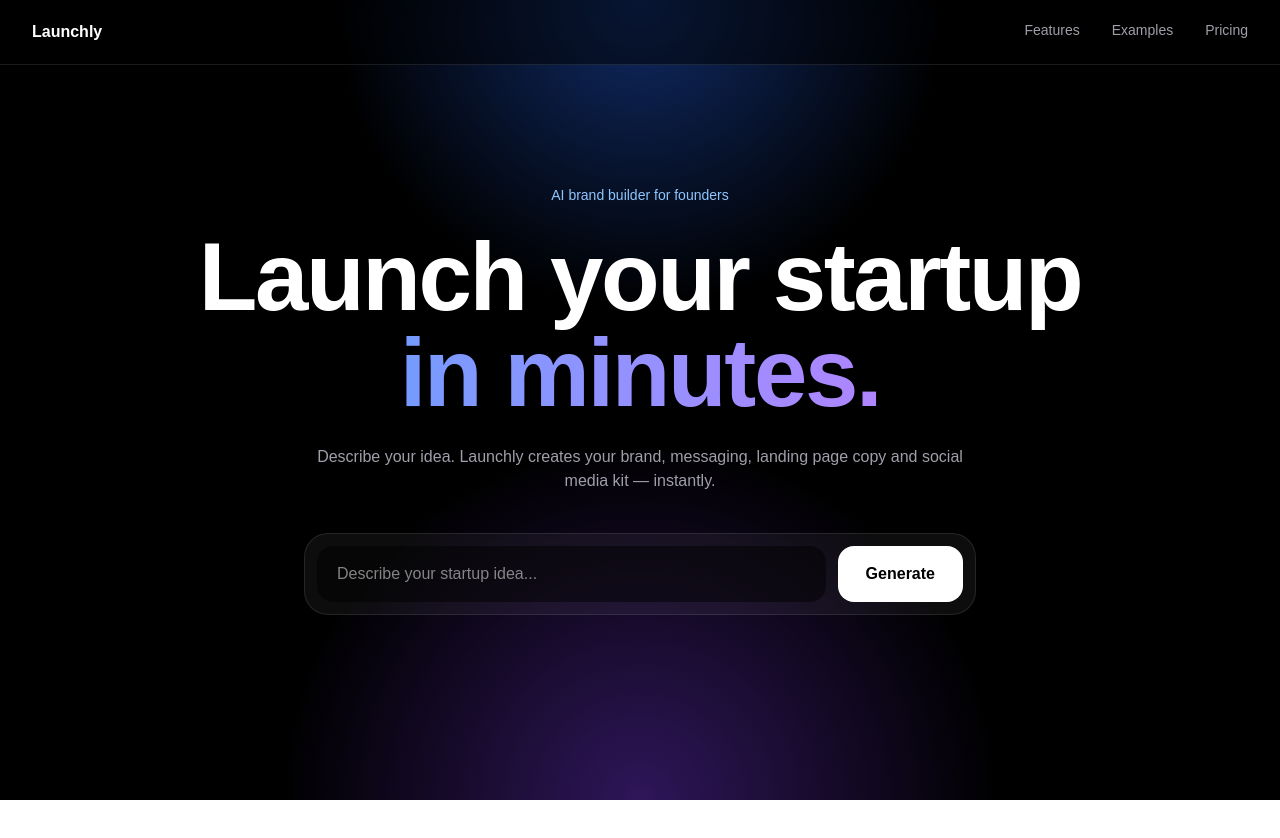
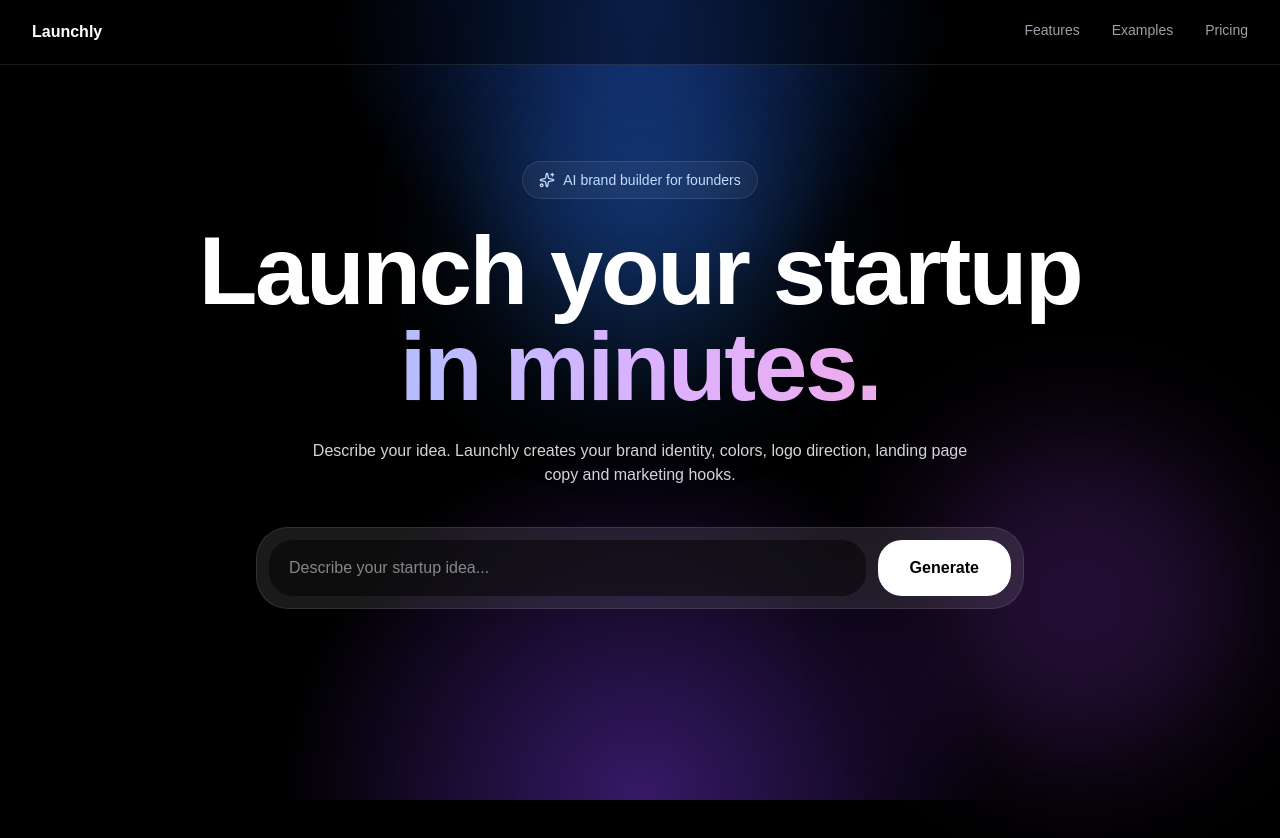
Before and after one commit to Anzhelika1008/launchly, a Next.js app: page / in a window 1280 px wide. Shown: the top 838 px of the page. Before the commit the page ends 800 px from the top, so only its background shows below. Built offline with nearby package versions, Linux system fonts and the light colour scheme.

Commit message:
Launchly v2 design

```diff
--- a/app/page.tsx
+++ b/app/page.tsx
@@ -1,18 +1,38 @@
 "use client";
 
 import { useState } from "react";
+import { motion } from "framer-motion";
+import { Copy, Sparkles, Palette, PenLine, ImageIcon, Globe2, Megaphone } from "lucide-react";
+
+type Brand = {
+  name: string;
+  tagline: string;
+  style: string;
+  colors: { name: string; hex: string }[];
+  logoIdea: string;
+  landingPage: {
+    headline: string;
+    subheadline: string;
+    cta: string;
+  };
+  instagramBio: string;
+  marketingHooks: string[];
+};
 
 export default function Home() {
   const [idea, setIdea] = useState("");
-  const [result, setResult] = useState("");
+  const [brand, setBrand] = useState<Brand | null>(null);
+  const [rawResult, setRawResult] = useState("");
   const [loading, setLoading] = useState(false);
 
   async function generateBrand() {
     if (!idea.trim()) return;
 
     setLoading(true);
-    setResult("");
+    setBrand(null);
+    setRawResult("");
 
+    try {
       const res = await fetch("/api/generate", {
         method: "POST",
         headers: { "Content-Type": "application/json" },
@@ -20,72 +40,214 @@
       });
 
       const data = await res.json();
-    setResult(data.result || data.error || "Something went wrong.");
+      const text = data.result || "";
+
+      setRawResult(text);
+      setBrand(JSON.parse(text));
+    } catch (error) {
+      console.error(error);
+      setRawResult("Something went wrong.");
+    } finally {
       setLoading(false);
     }
+  }
+
+  const copyText = brand
+    ? `${brand.name}\n${brand.tagline}\n\n${brand.style}\n\n${brand.logoIdea}`
+    : rawResult;
 
   return (
-    <main className="min-h-screen bg-black text-white">
-      <nav className="fixed top-0 z-50 flex w-full justify-between border-b border-white/10 bg-black/50 px-8 py-5 backdrop-blur">
+    <main className="min-h-screen overflow-hidden bg-black text-white">
+      <div className="pointer-events-none fixed inset-0 bg-[radial-gradient(circle_at_top,#2563eb80,transparent_30%),radial-gradient(circle_at_bottom,#7c3aed70,transparent_35%)]" />
+      <div className="pointer-events-none fixed left-1/2 top-20 h-72 w-72 -translate-x-1/2 rounded-full bg-blue-500/30 blur-3xl" />
+      <div className="pointer-events-none fixed bottom-10 right-10 h-80 w-80 rounded-full bg-purple-500/20 blur-3xl" />
+
+      <nav className="relative z-10 flex w-full justify-between border-b border-white/10 bg-black/40 px-8 py-5 backdrop-blur-xl">
         <div className="font-semibold">Launchly</div>
-        <div className="flex gap-8 text-sm text-zinc-400">
+        <div className="hidden gap-8 text-sm text-zinc-400 md:flex">
           <span>Features</span>
           <span>Examples</span>
           <span>Pricing</span>
         </div>
       </nav>
 
-      <section className="flex min-h-screen flex-col items-center justify-center px-6 text-center">
-        <div className="absolute inset-0 bg-[radial-gradient(circle_at_top,#2563eb70,transparent_30%),radial-gradient(circle_at_bottom,#7c3aed60,transparent_35%)]" />
+      <section className="relative z-10 flex min-h-screen flex-col items-center px-6 pb-24 pt-24 text-center">
+        <motion.div
+          initial={{ opacity: 0, y: 24 }}
+          animate={{ opacity: 1, y: 0 }}
+          className="max-w-5xl"
+        >
+          <div className="mx-auto mb-6 flex w-fit items-center gap-2 rounded-full border border-white/10 bg-white/5 px-4 py-2 text-sm text-blue-200">
+            <Sparkles size={16} />
+            AI brand builder for founders
+          </div>
 
-        <div className="relative z-10 max-w-4xl">
-          <p className="mb-6 text-sm text-blue-300">AI brand builder for founders</p>
-
-          <h1 className="text-6xl font-bold tracking-tight md:text-8xl">
+          <h1 className="text-6xl font-black tracking-tight md:text-8xl">
             Launch your startup
-            <span className="block bg-gradient-to-r from-blue-400 to-purple-400 bg-clip-text text-transparent">
+            <span className="block bg-gradient-to-r from-blue-300 via-purple-300 to-pink-300 bg-clip-text text-transparent">
               in minutes.
             </span>
           </h1>
 
-          <p className="mx-auto mt-6 max-w-2xl text-zinc-400">
-            Describe your idea. Launchly creates your brand, messaging,
-            landing page copy and social media kit — instantly.
+          <p className="mx-auto mt-6 max-w-2xl text-zinc-300">
+            Describe your idea. Launchly creates your brand identity, colors,
+            logo direction, landing page copy and marketing hooks.
           </p>
 
-          <div className="mx-auto mt-10 flex max-w-2xl gap-3 rounded-3xl border border-white/10 bg-white/5 p-3">
+          <div className="mx-auto mt-10 flex max-w-3xl gap-3 rounded-[2rem] border border-white/10 bg-white/10 p-3 backdrop-blur-xl">
             <input
               value={idea}
               onChange={(e) => setIdea(e.target.value)}
               placeholder="Describe your startup idea..."
-              className="flex-1 rounded-2xl bg-black/50 px-5 py-4 outline-none"
+              className="flex-1 rounded-3xl bg-black/50 px-5 py-4 outline-none"
             />
             <button
               onClick={generateBrand}
               disabled={loading}
-              className="rounded-2xl bg-white px-7 py-4 font-semibold text-black"
+              className="rounded-3xl bg-white px-8 py-4 font-bold text-black disabled:opacity-50"
             >
-              {loading ? "Generating..." : "Generate"}
+              {loading ? "Creating..." : "Generate"}
+            </button>
+          </div>
+        </motion.div>
+
+        {loading && (
+          <motion.div
+            initial={{ opacity: 0 }}
+            animate={{ opacity: 1 }}
+            className="mt-12 rounded-3xl border border-white/10 bg-white/10 px-8 py-6 backdrop-blur-xl"
+          >
+            <p className="text-lg font-semibold">✨ Creating your brand kit...</p>
+            <p className="mt-2 text-sm text-zinc-400">
+              Naming, colors, logo concept and marketing copy.
+            </p>
+          </motion.div>
+        )}
+
+        {brand && (
+          <motion.div
+            initial={{ opacity: 0, y: 40 }}
+            animate={{ opacity: 1, y: 0 }}
+            className="mt-16 w-full max-w-6xl text-left"
+          >
+            <div className="mb-8 flex flex-col justify-between gap-4 md:flex-row md:items-end">
+              <div>
+                <p className="text-sm uppercase tracking-[0.35em] text-blue-300">
+                  Brand Kit
+                </p>
+                <h2 className="mt-3 text-4xl font-black md:text-5xl">
+                  Your AI-generated identity
+                </h2>
+              </div>
+
+              <button
+                onClick={() => navigator.clipboard.writeText(copyText)}
+                className="flex w-fit items-center gap-2 rounded-full bg-white px-5 py-3 text-sm font-bold text-black hover:bg-zinc-200"
+              >
+                <Copy size={16} />
+                Copy all
               </button>
             </div>
 
-          {result && (
-            <div className="mx-auto mt-10 max-w-3xl whitespace-pre-wrap rounded-3xl border border-white/10 bg-white/5 p-8 text-left">
-              <p className="mb-4 text-sm uppercase tracking-[0.3em] text-blue-400">
-                Generated Brand
-              </p><button
-  onClick={() => navigator.clipboard.writeText(result)}
-  className="mb-6 rounded-xl bg-white px-4 py-2 text-sm font-semibold text-black hover:bg-zinc-200"
->
-  Copy result
+            <div className="mb-6 grid gap-6 lg:grid-cols-[1.2fr_0.8fr]">
+              <div className="rounded-[2rem] border border-white/10 bg-gradient-to-br from-blue-500/20 via-purple-500/20 to-black p-8 shadow-2xl shadow-purple-500/20">
+                <p className="text-sm uppercase tracking-[0.35em] text-blue-300">
+                  Launchly Preview
+                </p>
+                <h3 className="mt-8 text-6xl font-black tracking-tight md:text-7xl">
+                  {brand.name}
+                </h3>
+                <p className="mt-4 text-2xl text-zinc-300">{brand.tagline}</p>
+              </div>
+
+              <div className="rounded-[2rem] border border-white/10 bg-white/[0.07] p-8 backdrop-blur-xl">
+                <div className="mb-6 flex h-20 w-20 items-center justify-center rounded-3xl bg-white text-black">
+                  <ImageIcon size={36} />
+                </div>
+                <p className="text-sm uppercase tracking-[0.25em] text-purple-300">
+                  Logo Concept
+                </p>
+                <p className="mt-4 leading-7 text-zinc-200">{brand.logoIdea}</p>
+              </div>
+            </div>
+
+            <div className="grid gap-5 md:grid-cols-2 xl:grid-cols-3">
+              <Card icon={<Palette />} title="Brand Colors">
+                <div className="flex flex-wrap gap-4">
+                  {brand.colors.map((color) => (
+                    <div key={color.hex} className="flex items-center gap-3">
+                      <div
+                        className="h-10 w-10 rounded-full border border-white/20"
+                        style={{ backgroundColor: color.hex }}
+                      />
+                      <div>
+                        <p className="font-semibold">{color.name}</p>
+                        <p className="text-sm text-zinc-400">{color.hex}</p>
+                      </div>
+                    </div>
+                  ))}
+                </div>
+              </Card>
+
+              <Card icon={<PenLine />} title="Brand Style">
+                {brand.style}
+              </Card>
+
+              <Card icon={<Globe2 />} title="Landing Page">
+                <p className="text-xl font-bold">{brand.landingPage.headline}</p>
+                <p className="mt-3 text-zinc-300">{brand.landingPage.subheadline}</p>
+                <button className="mt-5 rounded-full bg-white px-4 py-2 text-sm font-bold text-black">
+                  {brand.landingPage.cta}
                 </button>
-              <pre className="leading-8 whitespace-pre-wrap text-zinc-200 font-sans">
-  {result}
-</pre>
+              </Card>
+
+              <Card icon={<Sparkles />} title="Instagram Bio">
+                {brand.instagramBio}
+              </Card>
+
+              <Card icon={<Megaphone />} title="Marketing Hooks">
+                <ul className="space-y-3">
+                  {brand.marketingHooks.map((hook, i) => (
+                    <li key={i}>• {hook}</li>
+                  ))}
+                </ul>
+              </Card>
+            </div>
+          </motion.div>
+        )}
+
+        {rawResult && !brand && !loading && (
+          <div className="mt-10 max-w-3xl rounded-3xl border border-red-500/30 bg-red-500/10 p-6 text-left">
+            {rawResult}
           </div>
         )}
-        </div>
       </section>
     </main>
   );
 }
+
+function Card({
+  icon,
+  title,
+  children,
+}: {
+  icon: React.ReactNode;
+  title: string;
+  children: React.ReactNode;
+}) {
+  return (
+    <motion.div
+      initial={{ opacity: 0, y: 28 }}
+      animate={{ opacity: 1, y: 0 }}
+      className="rounded-[1.5rem] border border-white/10 bg-white/[0.07] p-6 shadow-xl shadow-black/30 backdrop-blur-xl"
+    >
+      <div className="mb-5 flex h-12 w-12 items-center justify-center rounded-2xl bg-white text-black">
+        {icon}
+      </div>
+      <p className="mb-4 text-xs uppercase tracking-[0.25em] text-purple-300">
+        {title}
+      </p>
+      <div className="leading-7 text-zinc-200">{children}</div>
+    </motion.div>
+  );
+}
--- a/package.json
+++ b/package.json
@@ -9,6 +9,8 @@
     "lint": "eslint"
   },
   "dependencies": {
+    "framer-motion": "^12.42.0",
+    "lucide-react": "^1.21.0",
     "next": "16.2.9",
     "openai": "^6.45.0",
     "react": "19.2.4",
```
Also changed, not shown: app/api/generate/route.ts (+25 -11 lines), 1 other file (tests, documents, lock files or other folders). Lines whose indentation alone changed are shown as unchanged.
